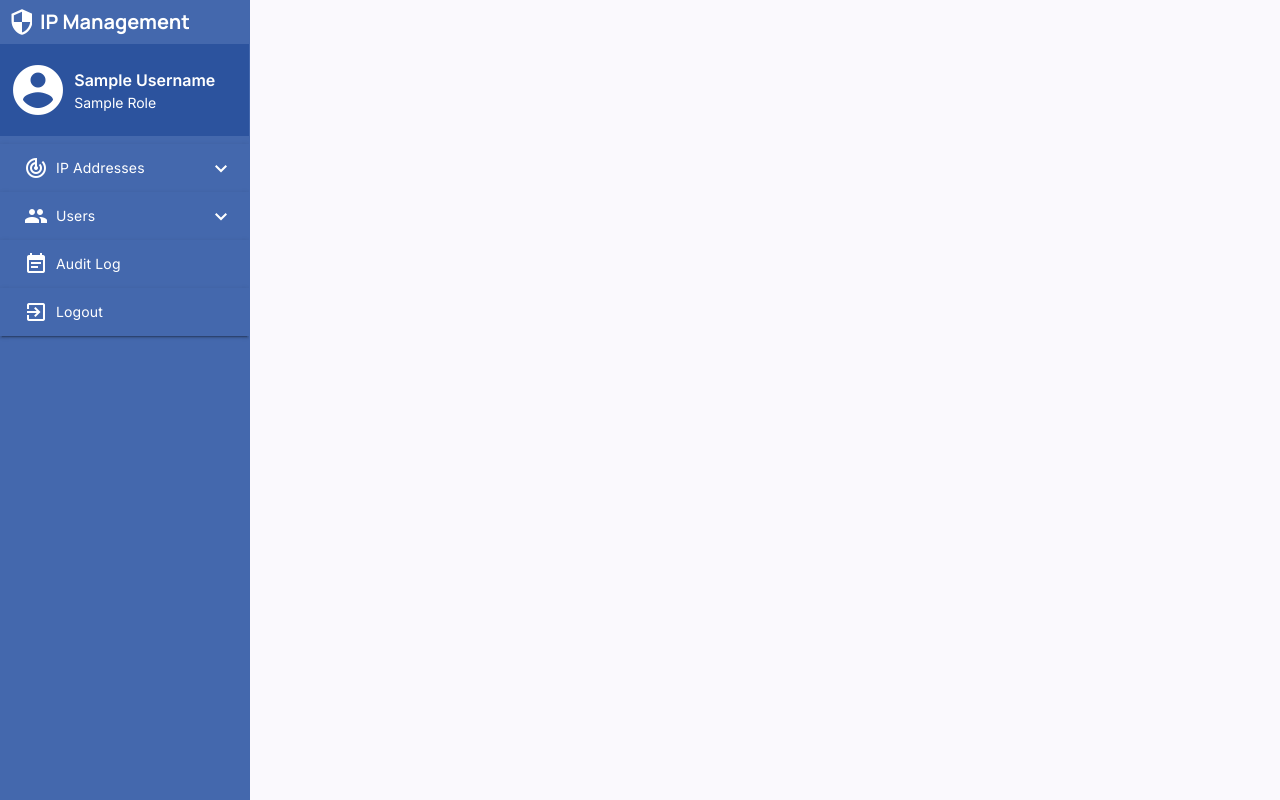
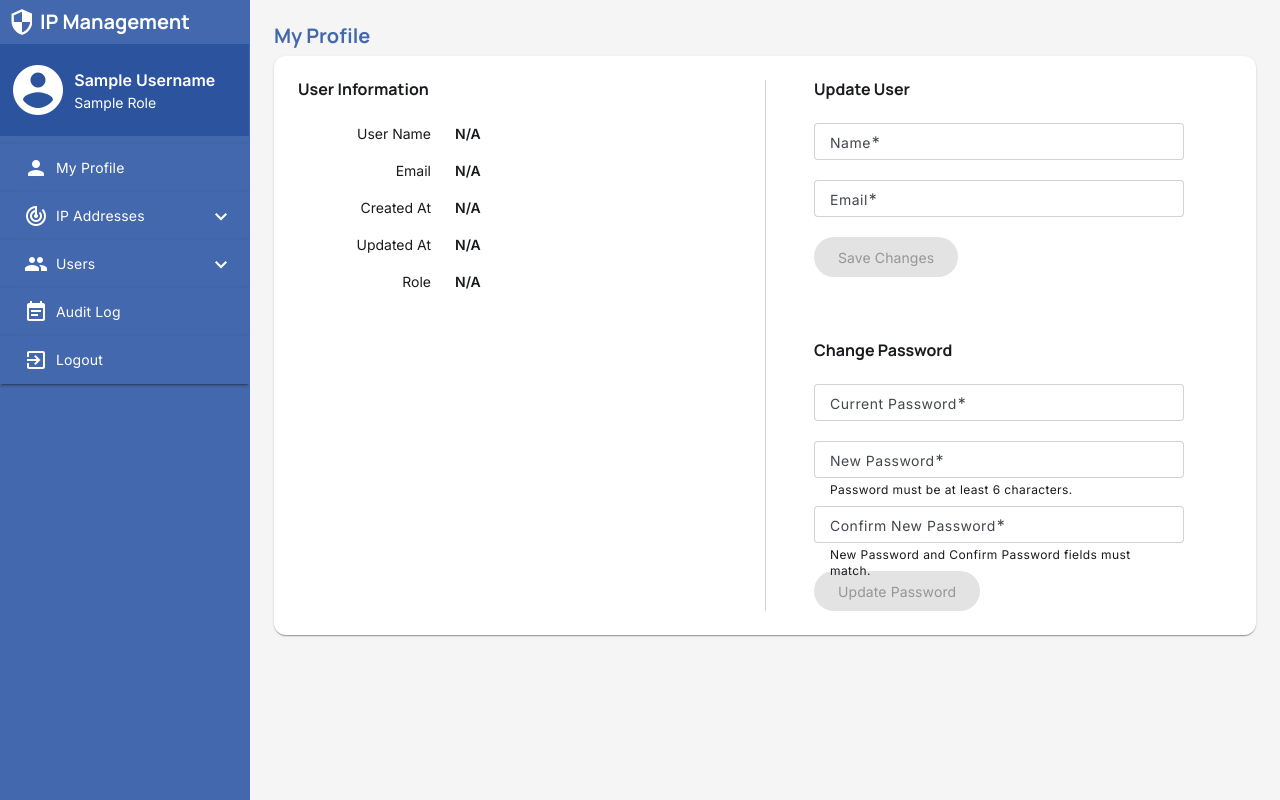
Before and after one commit to Jeff930/ip-management, an Angular app in the folder frontend/: page /profile in a window 1280 px wide. Before the commit this address led to /. Built offline with nearby package versions, Linux system fonts and the light colour scheme; no server answers; sample sign-in values are in the browser's storage.

Commit message:
UPdated profile page and sidenav

```diff
--- a/frontend/src/_theme.scss
+++ b/frontend/src/_theme.scss
@@ -1,4 +1,5 @@
 $primary: #4468ad;
 $secondary: #2C539E;
 $dark: #212529;
-$light-gray: #D3D3D3;
+$gray: #D3D3D3;
+$light-gray: #F5F5F5;
--- a/frontend/src/app/app.component.html
+++ b/frontend/src/app/app.component.html
@@ -11,12 +11,18 @@
         <div class="profile-section d-flex align-items-center px-2 py-3">
           <mat-icon class="profile-icon me-2 h-25 w-25 text-white">account_circle</mat-icon>
           <div class="profile-info">
-            <p class="user-name mb-0 fw-semibold fs-6 text-white">Sample Username</p>
-            <p class="user-role mb-0 text-white fs-7 text-white">Sample Role</p>
+            <p class="user-name mb-0 fw-semibold fs-6 text-white">{{ userName }}</p>
+            <p class="user-role mb-0 fs-7 text-white">{{ userRole }}</p>
           </div>
         </div>
 
         <mat-nav-list>
+          <div class="sidebar-option">
+            <a class="sidebar-link side-expansion-panel fs-7 text-white" routerLink="/profile">
+              <mat-icon class="me-2">person</mat-icon>My Profile
+            </a>
+          </div>
+
           <mat-expansion-panel mat-list-item class="side-expansion-panel">
             <mat-expansion-panel-header>
               <mat-panel-title class="fs-7 text-white">
@@ -27,18 +33,19 @@
             <mat-list>
               <mat-list-item class="test">
                 <a routerLink="/list-ip" class="menu-link fs-7 text-white">
-                  <mat-icon class="me-2"> location_on</mat-icon>
+                  <mat-icon class="me-2">location_on</mat-icon>
                   View IPs
                 </a>
               </mat-list-item>
               <mat-list-item>
                 <a routerLink="/manage-ip" class="menu-link fs-7 text-white">
-                  <mat-icon class="me-2"> add_location</mat-icon>
+                  <mat-icon class="me-2">add_location</mat-icon>
                   Add IPs
                 </a>
               </mat-list-item>
             </mat-list>
           </mat-expansion-panel>
+
           <mat-expansion-panel mat-list-item class="side-expansion-panel">
             <mat-expansion-panel-header>
               <mat-panel-title class="fs-7 text-white">
@@ -60,14 +67,18 @@
                 </a>
               </mat-list-item>
             </mat-list>
+          </mat-expansion-panel>
 
-          </mat-expansion-panel>
           <div class="sidebar-option">
-            <a class="sidebar-link side-expansion-panel fs-7 text-white" routerLink="/list-user"><mat-icon class="me-2">event_note</mat-icon>Audit Log</a>
+            <a class="sidebar-link side-expansion-panel fs-7 text-white" routerLink="/audit-log">
+              <mat-icon class="me-2">event_note</mat-icon>Audit Log
+            </a>
           </div>
 
           <div class="sidebar-option">
-            <a class="sidebar-link side-expansion-panel fs-7 text-white" routerLink="/audit-log"><mat-icon class="me-2">exit_to_app</mat-icon>Logout</a>
+            <a class="sidebar-link side-expansion-panel fs-7 text-white" (click)="logout()">
+              <mat-icon class="me-2">exit_to_app</mat-icon>Logout
+            </a>
           </div>
 
         </mat-nav-list>
--- /dev/null
+++ b/frontend/src/app/pages/profile/profile.component.html
@@ -0,0 +1,103 @@
+<div class="p-4">
+  <div class="d-flex align-items-center gap-3 mb-2">
+    <h3 class="fs-5 fw-bold text-primary mb-0">My Profile</h3>
+  </div>
+
+  <mat-card appearance="raised">
+    <mat-card-content class="p-4">
+      <div class="d-flex">
+        <div class="info-div">
+          <h4 class="fs-6 fw-bold mb-2">User Information</h4>
+          <div class="px-5 view-details mt-4">
+            <div class="d-flex">
+              <div class="me-4 text-end flex-shrink-0 fs-7 label-div">
+                <p>User Name</p>
+              </div>
+              <div class="fs-7 fw-semibold text-break text-wrap">
+                <p>{{ userData.name ? userData.name : 'N/A' }}</p>
+              </div>
+            </div>
+            <div class="d-flex">
+              <div class="me-4 text-end flex-shrink-0 fs-7 label-div">
+                <p>Email</p>
+              </div>
+              <div class="fs-7 fw-semibold text-break text-wrap">
+                <p>{{ userData.email ? userData.email : 'N/A' }}</p>
+              </div>
+            </div>
+            <div class="d-flex">
+              <div class="me-4 text-end flex-shrink-0 fs-7 label-div">
+                <p>Created At</p>
+              </div>
+              <div class="fs-7 fw-semibold text-break text-wrap">
+                <p>{{ userData.created_at ? userData.created_at : 'N/A' }}</p>
+              </div>
+            </div>
+            <div class="d-flex">
+              <div class="me-4 text-end flex-shrink-0 fs-7 label-div">
+                <p>Updated At</p>
+              </div>
+              <div class="fs-7 fw-semibold text-break text-wrap">
+                <p>{{ userData.updated_at ? userData.updated_at : 'N/A' }}</p>
+              </div>
+            </div>
+            <div class="d-flex">
+              <div class="me-4 text-end flex-shrink-0 fs-7 label-div">
+                <p>Role</p>
+              </div>
+              <div class="fs-7 fw-semibold text-break text-wrap">
+                <p>{{ userData.role ? userData.role : 'N/A' }}</p>
+              </div>
+            </div>
+          </div>
+        </div>
+
+        <div class="form-div px-5">
+          <div class="user-info-section mb-5">
+            <h4 class="fs-6 fw-bold mb-2 mb-4">Update User</h4>
+            <form [formGroup]="userInfoForm">
+              <mat-form-field appearance="outline" class="w-100">
+                <mat-label class="fs-7">Name</mat-label>
+                <input matInput formControlName="name" />
+              </mat-form-field>
+              <mat-form-field appearance="outline" class="w-100">
+                <mat-label class="fs-7">Email</mat-label>
+                <input matInput formControlName="email" />
+              </mat-form-field>
+              <button mat-flat-button color="primary" (click)="updateUserInfo()" [disabled]="userInfoForm.invalid">
+                Save Changes
+              </button>
+            </form>
+          </div>
+
+          <div class="pt-3 update-password-section">
+            <h4 class="fs-6 fw-bold mb-4">Change Password</h4>
+            <form [formGroup]="passwordForm">
+              <mat-form-field appearance="outline" class="w-100">
+                <mat-label class="fs-7">Current Password</mat-label>
+                <input matInput type="password" formControlName="current_password" required />
+              </mat-form-field>
+
+              <mat-form-field appearance="outline" class="w-100 mb-2">
+                <mat-label class="fs-7">New Password</mat-label>
+                <input matInput type="password" formControlName="password" required />
+                <mat-hint>Password must be at least 6 characters.</mat-hint>
+              </mat-form-field>
+
+              <mat-form-field appearance="outline" class="w-100 mb-2">
+                <mat-label class="fs-7">Confirm New Password</mat-label>
+                <input matInput type="password" formControlName="password_confirmation" required />
+                <mat-hint>New Password and Confirm Password fields must match.</mat-hint>
+              </mat-form-field>
+
+              <button mat-flat-button color="accent" (click)="updatePassword()" [disabled]="passwordForm.invalid">
+                Update Password
+              </button>
+            </form>
+          </div>
+        </div>
+      </div>
+
+    </mat-card-content>
+  </mat-card>
+</div>
--- /dev/null
+++ b/frontend/src/app/pages/profile/profile.component.scss
@@ -0,0 +1,18 @@
+@use "../../../theme" as *;
+
+mat-form-field input {
+  font-size: 0.875rem;
+}
+
+.label-div {
+  width: 85px;
+}
+
+.info-div{
+  width: 50%;
+}
+
+.form-div {
+  width: 50%;
+  border-left: 1px solid $gray;
+}
--- /dev/null
+++ b/frontend/src/app/pages/profile/profile.component.ts
@@ -0,0 +1,84 @@
+import { Component, OnInit } from '@angular/core';
+import { FormBuilder, FormGroup, Validators, ValidatorFn, AbstractControl } from '@angular/forms';
+import { CommonModule } from '@angular/common';
+import { MatCardModule } from '@angular/material/card';
+import { MatFormFieldModule } from '@angular/material/form-field';
+import { MatInputModule } from '@angular/material/input';
+import { MatButtonModule } from '@angular/material/button';
+import { FormsModule, ReactiveFormsModule } from '@angular/forms';
+import { AuthService } from '../../services/auth.service';
+
+@Component({
+  selector: 'app-profile',
+  standalone: true,
+  imports: [CommonModule, MatCardModule, MatFormFieldModule, MatInputModule, MatButtonModule, FormsModule, ReactiveFormsModule],
+  templateUrl: './profile.component.html',
+  styleUrls: ['./profile.component.scss']
+})
+export class ProfileComponent implements OnInit {
+  userInfoForm: FormGroup;
+  passwordForm: FormGroup;
+  userData: any = {};
+
+  constructor(private fb: FormBuilder, private authService: AuthService) {
+    this.userInfoForm = this.fb.group({
+      name: ['', Validators.required],
+      email: ['', [Validators.required, Validators.email]]
+    });
+
+    this.passwordForm = this.fb.group(
+      {
+        current_password: ['', Validators.required],
+        password: ['', [Validators.required, Validators.minLength(6)]],
+        password_confirmation: ['', [Validators.required, Validators.minLength(6)]]
+      },
+      { validators: this.passwordMatchValidator }
+    );
+  }
+
+  ngOnInit(): void {
+    this.loadUserData();
+  }
+
+  loadUserData(): void {
+    this.authService.getUser().subscribe({
+      next: (response: any) => {
+        this.userData = response;
+        this.userInfoForm.patchValue({
+          name: this.userData.name,
+          email: this.userData.email
+        });
+      },
+      error: (err) => console.error('Error fetching user data:', err)
+    });
+  }
+
+  passwordMatchValidator: ValidatorFn = (control: AbstractControl): { [key: string]: any } | null => {
+    const password = control.get('password')?.value;
+    const password_confirmation = control.get('password_confirmation')?.value;
+    return password === password_confirmation ? null : { passwordMismatch: true };
+  };
+
+  updateUserInfo(): void {
+    if (this.userInfoForm.valid) {
+      this.authService.updateInfo(this.userInfoForm.value).subscribe({
+        next: (response: any) => {
+          this.userData = response.user;
+        },
+        error: (err) => console.error('Error updating user info:', err)
+      });
+    }
+  }
+
+  updatePassword(): void {
+    if (this.passwordForm.valid) {
+      this.authService.changePassword(this.passwordForm.value).subscribe({
+        next: (response: any) => {
+          console.log('Password updated successfully:', response);
+          this.passwordForm.reset();
+        },
+        error: (err) => console.error('Error updating password:', err)
+      });
+    }
+  }
+}
--- a/frontend/src/styles.scss
+++ b/frontend/src/styles.scss
@@ -5,10 +5,26 @@
 :root {
   @include mat.theme((
       typography: Inter));
-  @include mat.expansion-overrides((container-background-color: $primary, header-expanded-state-height:48px,header-text-color:$white, header-indicator-color:$white,header-hover-state-layer-color: $dark
-      ));
-  @include mat.table-overrides((row-item-outline-color:$light-gray));
+  @include mat.expansion-overrides((
+    container-background-color: $primary,
+    header-expanded-state-height:48px,
+    header-text-color:$white,
+    header-indicator-color:$white,
+    header-hover-state-layer-color: $dark));
+  @include mat.table-overrides((
+    row-item-outline-color:$gray,
+    background-color: $white,
+    header-headline-color: $primary,
+    header-headline-weight:700));
+  @include mat.paginator-overrides((
+    container-background-color: $white));
+  @include mat.card-overrides((
+    elevated-container-color: $white));
   @include mat.form-field-density(-5);
+  @include mat.sidenav-overrides((
+    content-background-color: $light-gray));
+  @include mat.form-field-overrides((
+    outlined-outline-color: $gray));
 }
 
 .fs-7{
```
Also changed, not shown: frontend/src/app/app.component.ts (+35 -5 lines), frontend/src/app/app.config.ts (+6 -2 lines), frontend/src/app/app.routes.ts (+24 -6 lines), 1 other file (tests, documents, lock files or other folders). Lines whose indentation alone changed are shown as unchanged.
